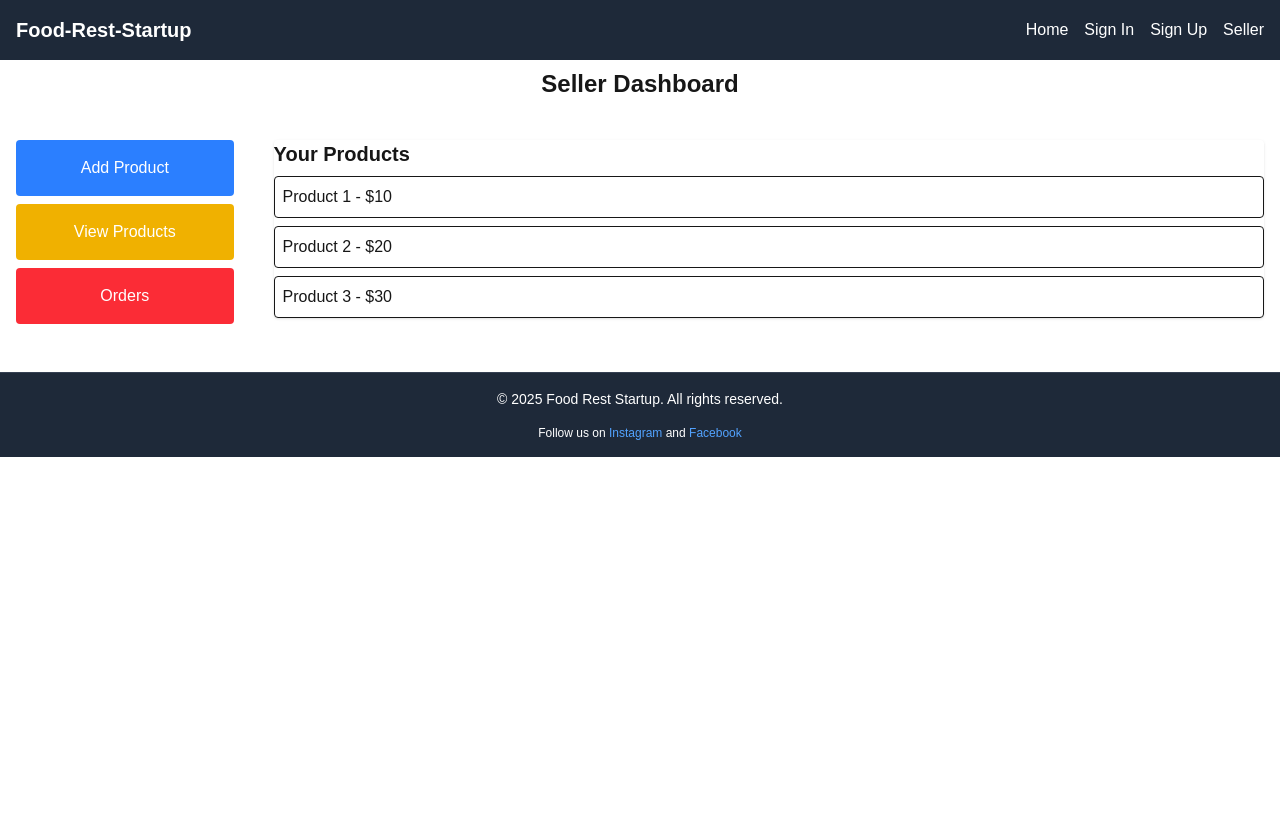
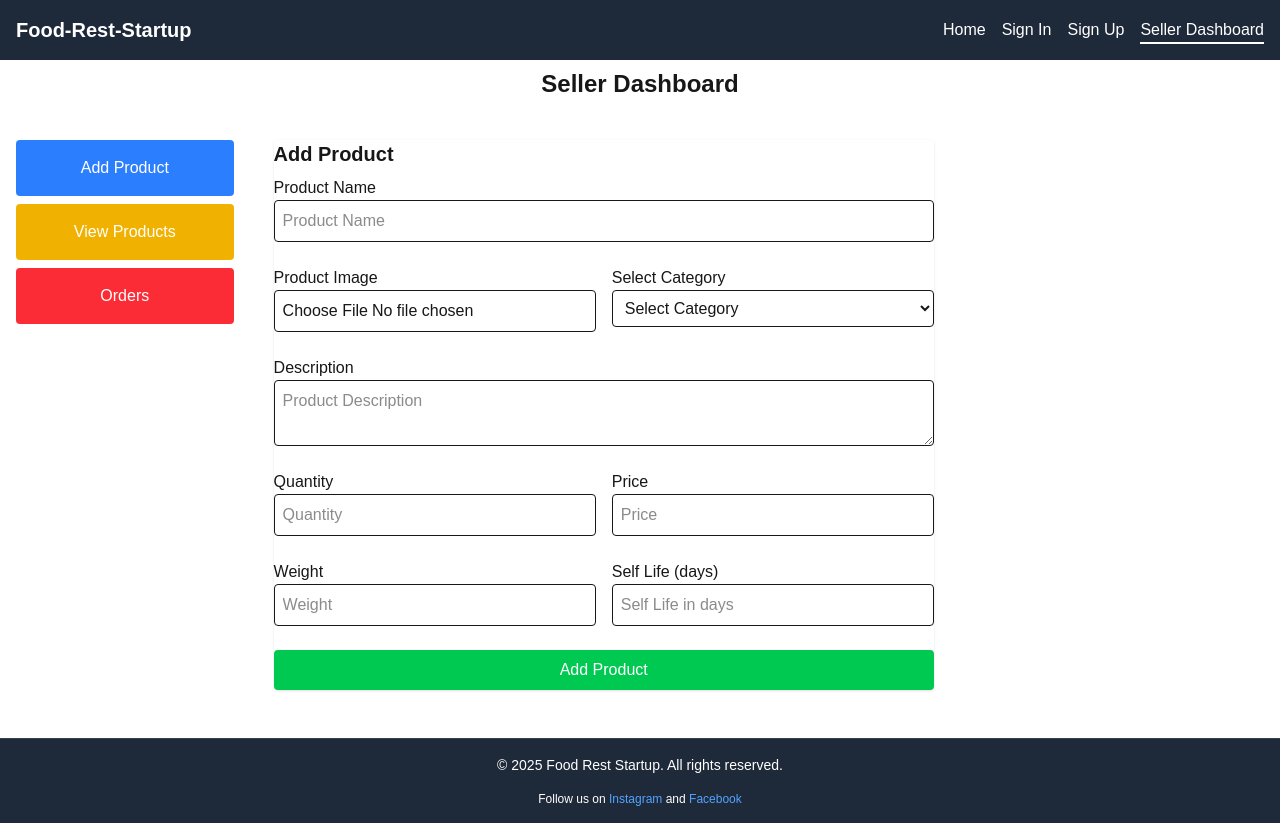
Before and after one commit to arpitsinh-thakor/food-rest-startup, a Next.js app: page /seller/dashboard in a window 1280 px wide. Before the commit the page ends 800 px from the top, so only its background shows below. Built offline with nearby package versions, Linux system fonts and the light colour scheme.

Commit message:
seller dashboard layout completed

```diff
--- a/app/components/Navbar.js
+++ b/app/components/Navbar.js
@@ -9,7 +9,8 @@ const Navbar = () => {
                     <Link href="/" className="hover:text-gray-300">Home</Link>
                     <Link href="/signin" className="hover:text-gray-300">Sign In</Link>
                     <Link href="/signup" className="hover:text-gray-300">Sign Up</Link>
-                    <Link href="/seller" className="hover:text-gray-300">Seller </Link>
+                    <Link href="/seller/dashboard" className="hover:text-gray-300 border-b-2 border-white pb-1 hover:border-gray-300" title="Seller Dashboard"
+                    >Seller Dashboard </Link>
 
                 </div>
             </div>
--- a/app/layout.js
+++ b/app/layout.js
@@ -22,9 +22,7 @@ export const metadata = {
 export default function RootLayout({ children }) {
   return (
     <html lang="en">
-      <body
-        className={`${geistSans.variable} ${geistMono.variable} antialiased`}
-      >
+      <body>
         <div>
           <Navbar />
         </div>
--- a/app/seller/dashboard/page.js
+++ b/app/seller/dashboard/page.js
@@ -4,8 +4,8 @@ import Link from "next/link";
 
 export default function Dashboard() {
 
-    const [viewAddProduct, setViewAddProduct] = useState(false);
-    const [viewProducts, setViewProducts] = useState(true);
+    const [viewAddProduct, setViewAddProduct] = useState(true);
+    const [viewProducts, setViewProducts] = useState(false);
     const [viewOrders, setViewOrders] = useState(false);
 
     return (
@@ -56,12 +56,57 @@ export default function Dashboard() {
                         className="col-span-8 p-4"
                         >
                         {viewAddProduct && (
-                            <div className="rounded shadow">
+                            <div className=" w-2/3 rounded shadow">
                                 <h2 className="text-xl font-semibold mb-2">Add Product</h2>
                                 <form className="flex flex-col space-y-4">
-                                    <input type="text" placeholder="Product Name" className="p-2 border rounded" />
-                                    <input type="number" placeholder="Price" className="p-2 border rounded" />
-                                    <textarea placeholder="Description" className="p-2 border rounded"></textarea>
+                                    <div className="flex flex-col">
+                                        <label className="text-md  ">Product Name</label>
+                                        <input type="text" placeholder="Product Name" className="p-2 border rounded mb-2" />
+                                    </div>
+
+                                    <div className="grid grid-cols-2 gap-4 items-baseline">
+                                    <div className="flex flex-col">
+                                            <label className="text-md ">Product Image</label>
+                                            <input type="file" accept="image/*" className="p-2 border rounded mb-2 " />
+                                    </div>
+
+                                        <div className="flex flex-col">
+                                            <label className="text-md ">Select Category</label>
+                                            <select className="p-2 border rounded mb-2">
+                                                <option value="">Select Category</option>
+                                                <option value="electronics">Snacks</option>
+                                                <option value="clothing">Beverages</option>
+                                                <option value="home">Fruits</option>
+                                            </select>
+                                        </div>
+                                    </div>
+
+                                    <div className="flex flex-col">
+                                        <label className="text-md ">Description</label>
+                                        <textarea placeholder="Product Description" className="p-2 border rounded mb-2" rows="2"></textarea>
+                                    </div>
+
+                                    <div className="grid grid-cols-2 gap-4 items-baseline">
+                                        <div className="flex flex-col">
+                                            <label className="text-md ">Quantity</label>
+                                            <input type="number" placeholder="Quantity" className="p-2 border rounded mb-2" />
+                                        </div>
+                                        <div className="flex flex-col">
+                                            <label className="text-md ">Price</label>
+                                            <input type="number" placeholder="Price" className="p-2 border rounded" />
+                                        </div>
+                                    </div>
+
+                                    <div className="grid grid-cols-2 gap-4 items-baseline">
+                                        <div className="flex flex-col">
+                                            <label className="text-md ">Weight</label>
+                                            <input type="number" placeholder="Weight" className="p-2 border rounded mb-2" />
+                                        </div>
+                                        <div className="flex flex-col">
+                                            <label className="text-md ">{`Self Life (days)`}</label>
+                                            <input type="number" placeholder="Self Life in days" className="p-2 border rounded mb-2" />
+                                        </div>
+                                    </div>
                                     <button type="submit" className="bg-green-500 text-white p-2 rounded">Add Product</button>
                                 </form>
                             </div>
```
